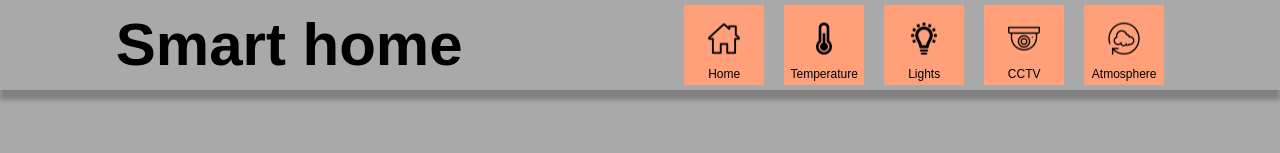
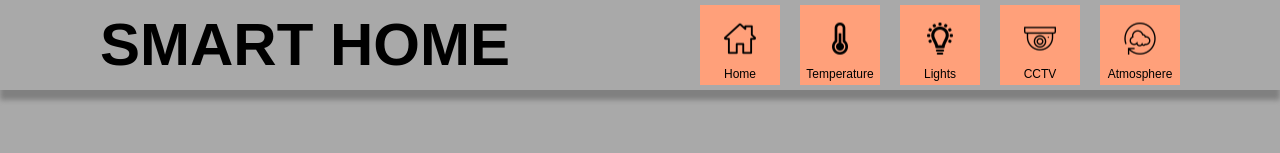
Before and after one commit to MankoIvan/nirs-vs-f, a plain HTML site: page index.html in a window 1280 px wide. Shown: the top 153 px of the page. Drawn offline with Linux system fonts and the light colour scheme; no server answers.

Commit message:
title fix

```diff
--- a/index.html
+++ b/index.html
@@ -9,7 +9,7 @@
 </head>
 <body>
     <section class="header">
-        <h1 class="header__title">Smart home</h1>
+        <h1 class="header__title">SMART HOME</h1>
         <div class="header__items">
             <div class="header__item">
                 <img src="./images/home.png" alt="" class="header__item-image">
```
